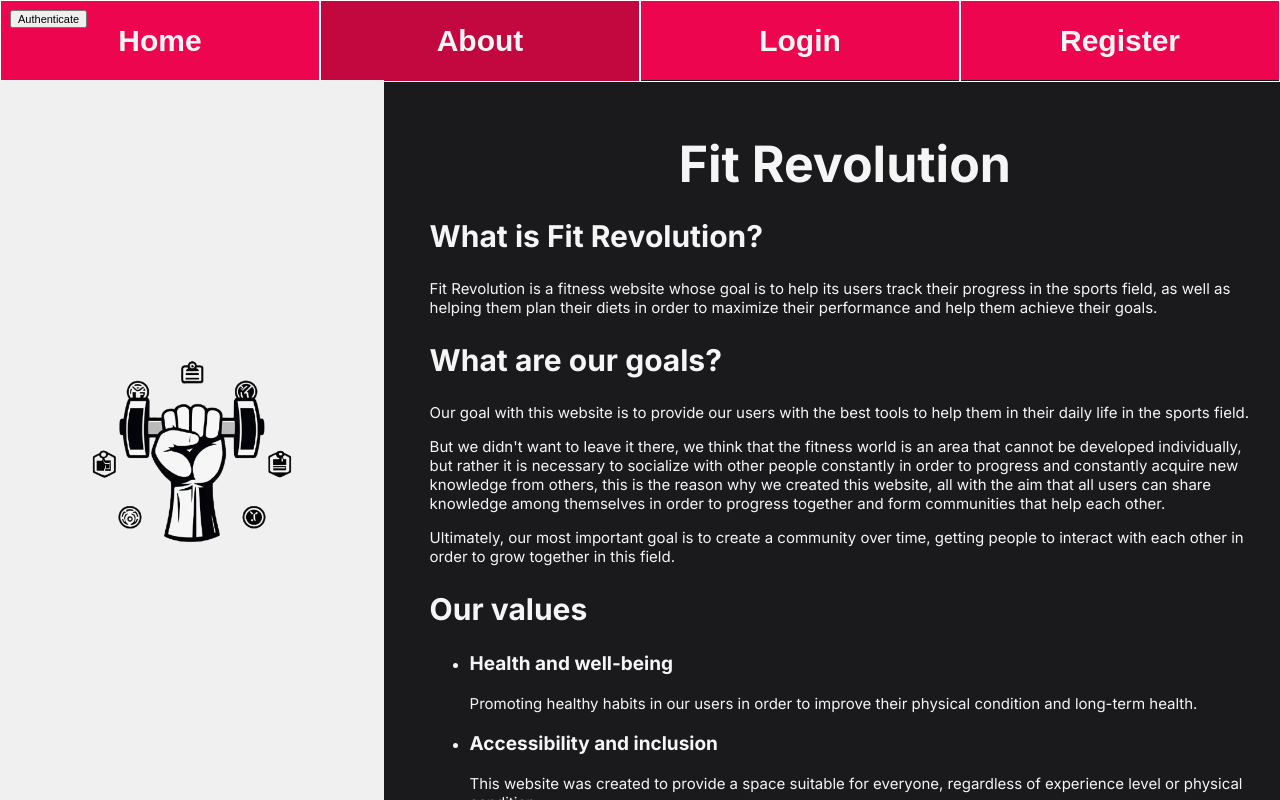
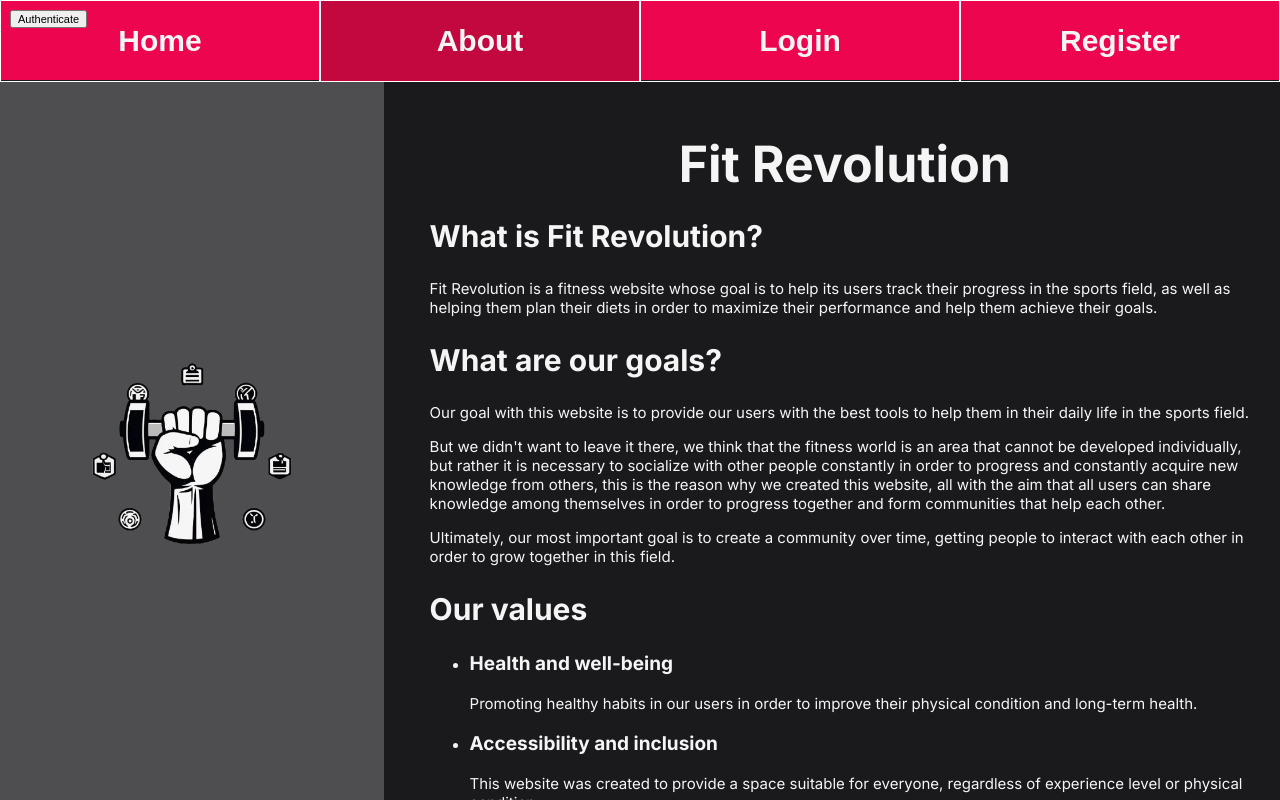
Before and after one commit to miguelachaotic/SSW_frontend, a Vue app: page /about in a window 1280 px wide. Built offline with nearby package versions, Linux system fonts and the light colour scheme.

Commit message:
Arreglos About us

```diff
--- a/src/views/About.vue
+++ b/src/views/About.vue
@@ -68,16 +68,17 @@
 .container {
   display: flex;
   height: calc(100vh - 80px);
+  background-color:  var(--primary_bg);
   overflow: hidden;
 }
 
 .image-container {
   position: fixed;
   left: 0;
-  top: 80px;
+  top: 82px;
   width: 30%;
   height: calc(100vh - 80px);
-  background-color: #f0f0f0;
+  background-color: var(--secondary_bg);
   display: flex;
   align-items: center;
   justify-content: center;
@@ -97,14 +98,18 @@
 h1{
     text-align: center;
     font-size: 50px;
+
 }
 h2{
     font-size: 30px;
+
 }
 h3{
     font-size: 19px;
+
 }
 p{
     font-size:15px;
+
 }
 </style>
```
